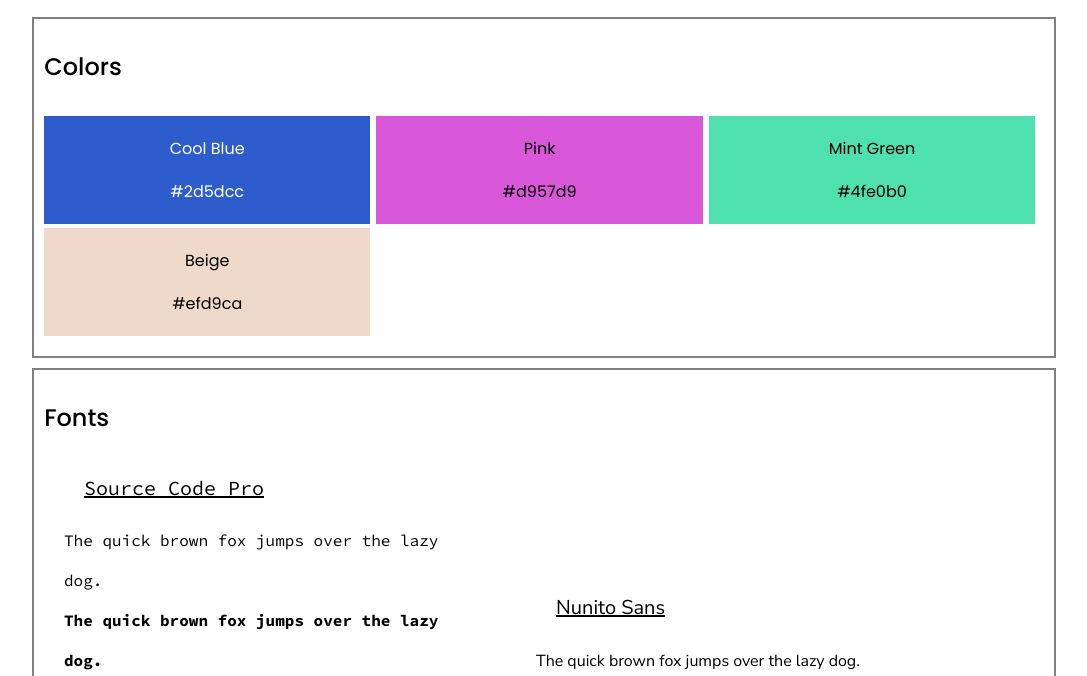
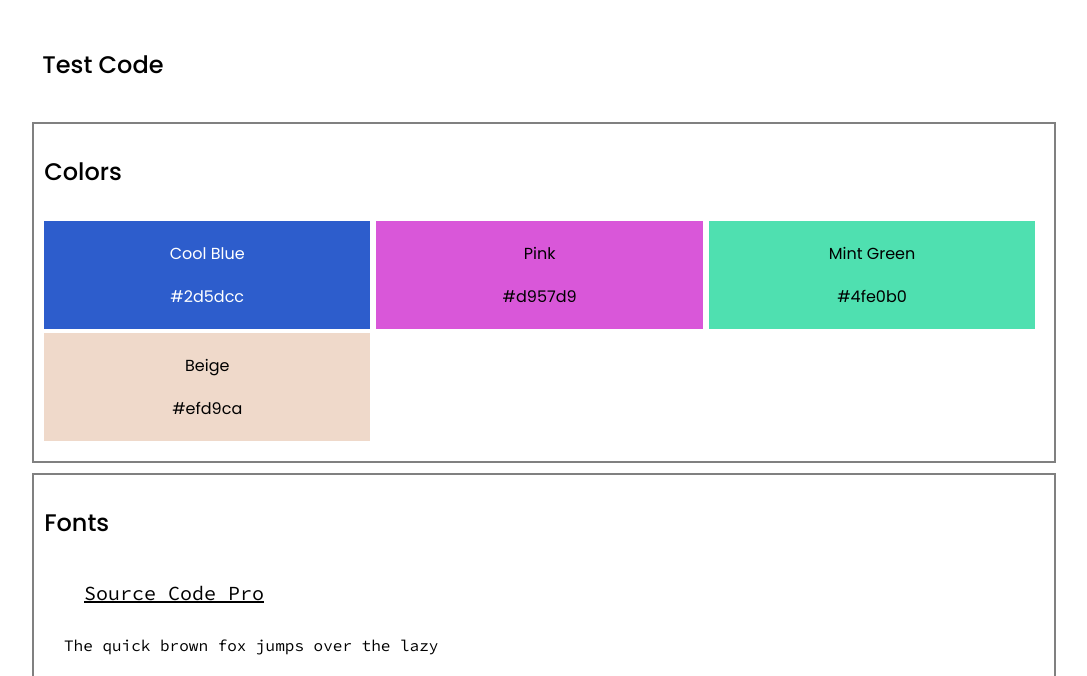
Before and after one commit to robertwalshcode/WebsiteDesignSystem, a plain HTML site: page index.html in a window 1280 px wide. Shown: the part 66-742 px from the top of the page, without its empty margins (96-1183 px from the left). Drawn offline with Linux system fonts and the light colour scheme.

Commit message:
Added Features

```diff
--- a/index.html
+++ b/index.html
@@ -16,7 +16,7 @@
 
         <h1>My Website Design Guide</h1>
 
-
+        <h2>Test Code</h2>
         <div class="Topic">
 
             <h2>Colors</h2>
```
